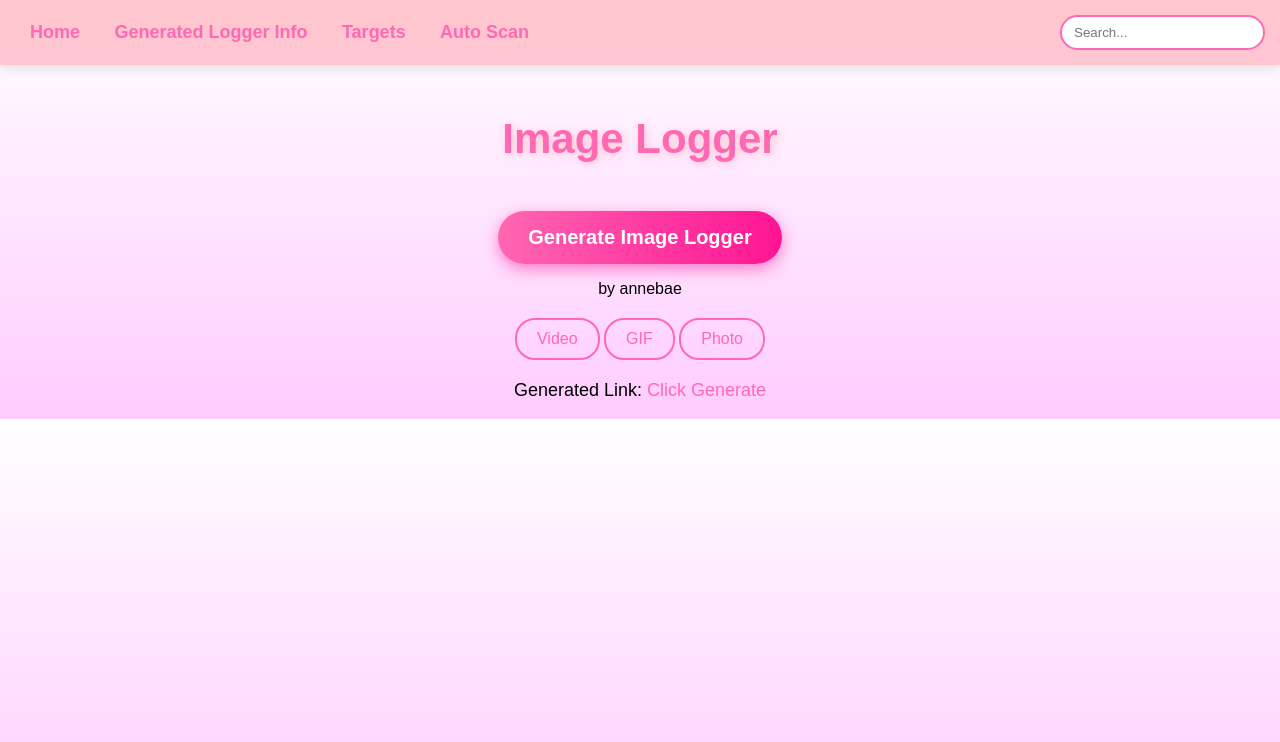
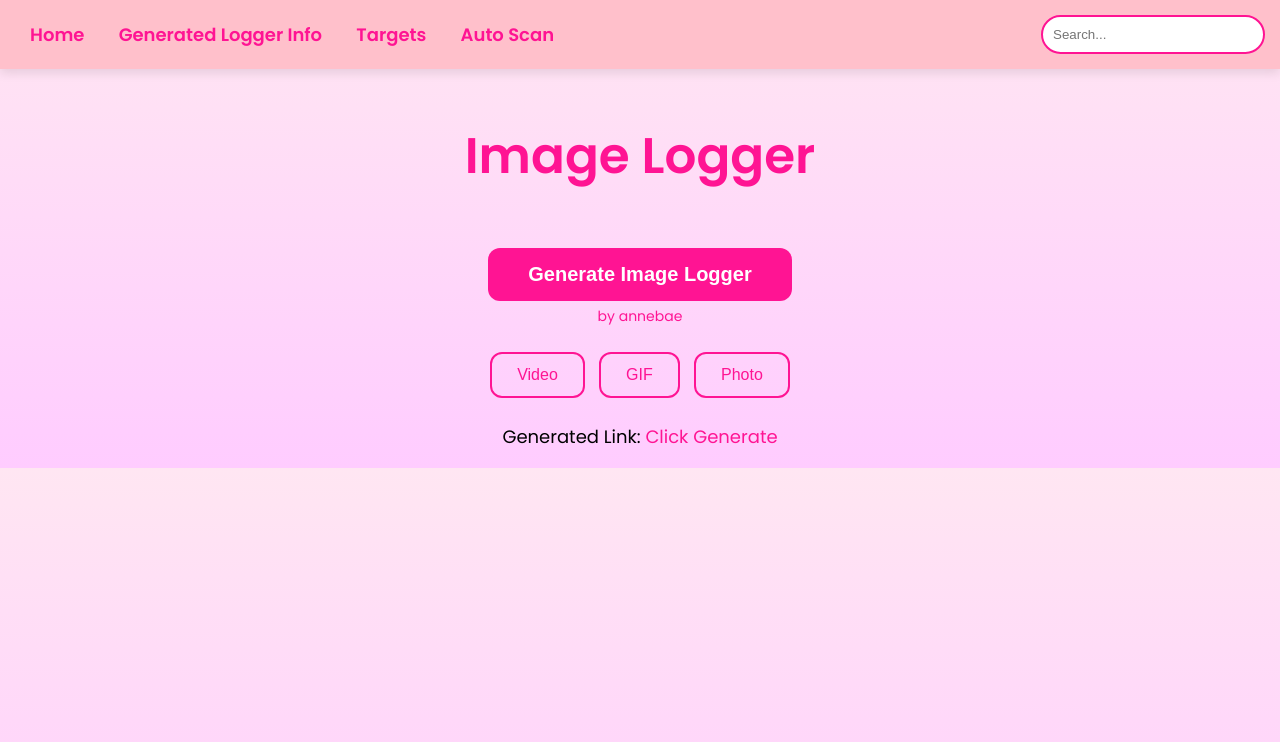
Before and after one commit to annebaelogger/image, a plain HTML site: page index.html in a window 1280 px wide. Drawn offline with Linux system fonts and the light colour scheme.

Commit message:
Update index.html

```diff
--- a/index.html
+++ b/index.html
@@ -4,16 +4,17 @@
     <meta charset="UTF-8">
     <meta name="viewport" content="width=device-width, initial-scale=1.0">
     <title>Image Logger | by annebae</title>
+    <link href="https://fonts.googleapis.com/css2?family=Poppins:wght@300;400;600&display=swap" rel="stylesheet">
     <style>
         body {
-            font-family: 'Arial', sans-serif;
-            background: linear-gradient(to bottom, #fff, #ffccff);
+            font-family: 'Poppins', sans-serif;
+            background: linear-gradient(to bottom, #ffe6f2, #ffccff);
             text-align: center;
             margin: 0;
             padding: 0;
         }
         .navbar {
-            background: rgba(255, 192, 203, 0.9);
+            background: #ffc0cb;
             padding: 15px;
             display: flex;
             justify-content: space-between;
@@ -21,7 +22,7 @@
             box-shadow: 0px 4px 10px rgba(0, 0, 0, 0.1);
         }
         .nav-links a {
-            color: hotpink;
+            color: #ff1493;
             font-size: 18px;
             font-weight: bold;
             text-decoration: none;
@@ -29,53 +30,61 @@
             transition: 0.3s;
         }
         .nav-links a:hover {
-            text-shadow: 0px 0px 5px hotpink;
+            opacity: 0.7;
         }
         .search-box {
-            padding: 8px 12px;
+            padding: 10px;
             border-radius: 20px;
-            border: 2px solid hotpink;
+            border: 2px solid #ff1493;
             outline: none;
+            width: 200px;
         }
         .title {
-            font-size: 42px;
-            font-weight: bold;
-            color: hotpink;
+            font-size: 50px;
+            font-weight: 600;
+            color: #ff1493;
             margin-top: 50px;
-            text-shadow: 2px 2px 10px pink;
+            font-family: 'Poppins', sans-serif;
         }
         .generate-btn {
             margin-top: 20px;
-            padding: 15px 30px;
-            background: linear-gradient(to right, #ff66b2, #ff1493);
+            padding: 15px 40px;
+            background: #ff1493;
             color: white;
             font-size: 20px;
             font-weight: bold;
             border: none;
-            border-radius: 30px;
-            box-shadow: 0px 5px 15px rgba(255, 20, 147, 0.5);
+            border-radius: 12px;
             cursor: pointer;
             transition: 0.3s;
         }
         .generate-btn:hover {
-            transform: scale(1.1);
+            background: #e60073;
         }
         .options {
             margin-top: 20px;
         }
         .options button {
-            padding: 10px 20px;
+            padding: 12px 25px;
             font-size: 16px;
-            border: 2px solid hotpink;
+            border: 2px solid #ff1493;
             background: none;
-            color: hotpink;
-            border-radius: 20px;
+            color: #ff1493;
+            border-radius: 12px;
             cursor: pointer;
             transition: 0.3s;
+            margin: 5px;
         }
         .options button:hover {
-            background: hotpink;
+            background: #ff1493;
             color: white;
+        }
+        .by-annebae {
+            font-size: 14px;
+            font-weight: 400;
+            color: #ff1493;
+            margin-top: 5px;
+            font-family: 'Poppins', sans-serif;
         }
         .generated-link {
             margin-top: 20px;
@@ -85,7 +94,7 @@
     <script>
         function generateLogger() {
             document.getElementById('generatedLink').innerHTML =
-                'Generated Link: <span style="color: hotpink;">https://cdn.discordapp.com/video/generated_' + Math.floor(Math.random() * 100000) + '</span>';
+                'Generated Link: <span style="color: #ff1493;">https://cdn.discordapp.com/video/generated_' + Math.floor(Math.random() * 100000) + '</span>';
         }
     </script>
 </head>
@@ -101,12 +110,12 @@
     </div>
     <h1 class="title">Image Logger</h1>
     <button class="generate-btn" onclick="generateLogger()">Generate Image Logger</button>
-    <p>by annebae</p>
+    <p class="by-annebae">by annebae</p>
     <div class="options">
         <button onclick="generateLogger()">Video</button>
         <button onclick="generateLogger()">GIF</button>
         <button onclick="generateLogger()">Photo</button>
     </div>
-    <p class="generated-link" id="generatedLink">Generated Link: <span style="color: hotpink;">Click Generate</span></p>
+    <p class="generated-link" id="generatedLink">Generated Link: <span style="color: #ff1493;">Click Generate</span></p>
 </body>
 </html>
```
